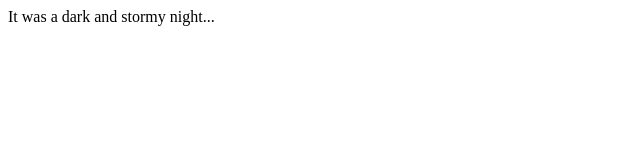
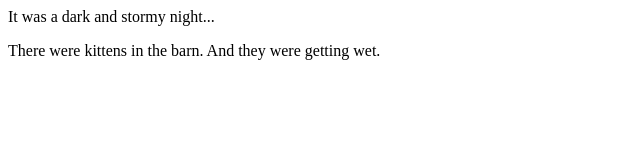
Before and after one commit to bryandobberstein/fireside-story, a plain HTML site: page index.html in a window 1280 px wide. Shown: the whole page, without its empty margins (0-640 px from the left). Drawn offline with Linux system fonts and the light colour scheme.

Commit message:
added second line of story

```diff
--- a/index.html
+++ b/index.html
@@ -1,5 +1,6 @@
 <html>
   <body>
     <p>It was a dark and stormy night...</p>
+    <p>There were kittens in the barn. And they were getting wet.</p>
   </body>
 </html>
```
